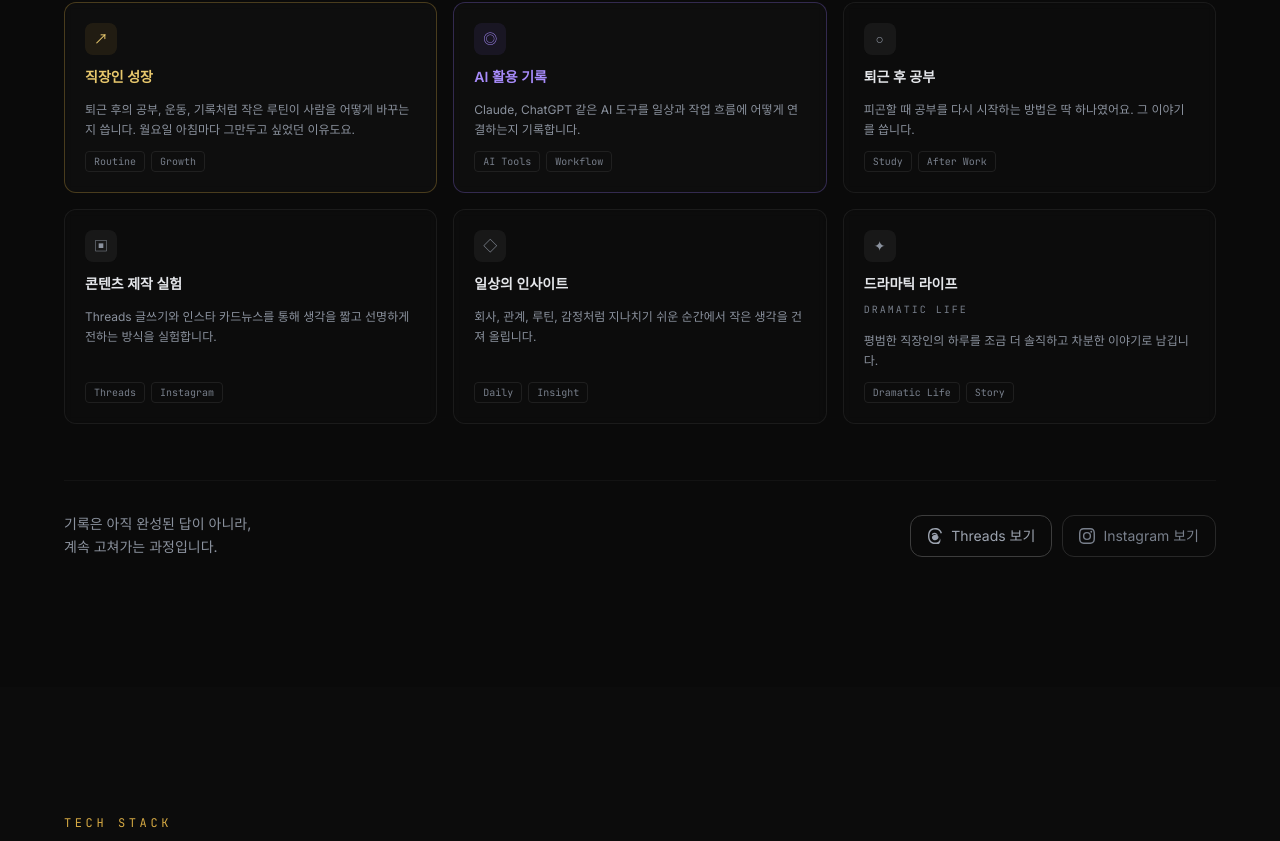
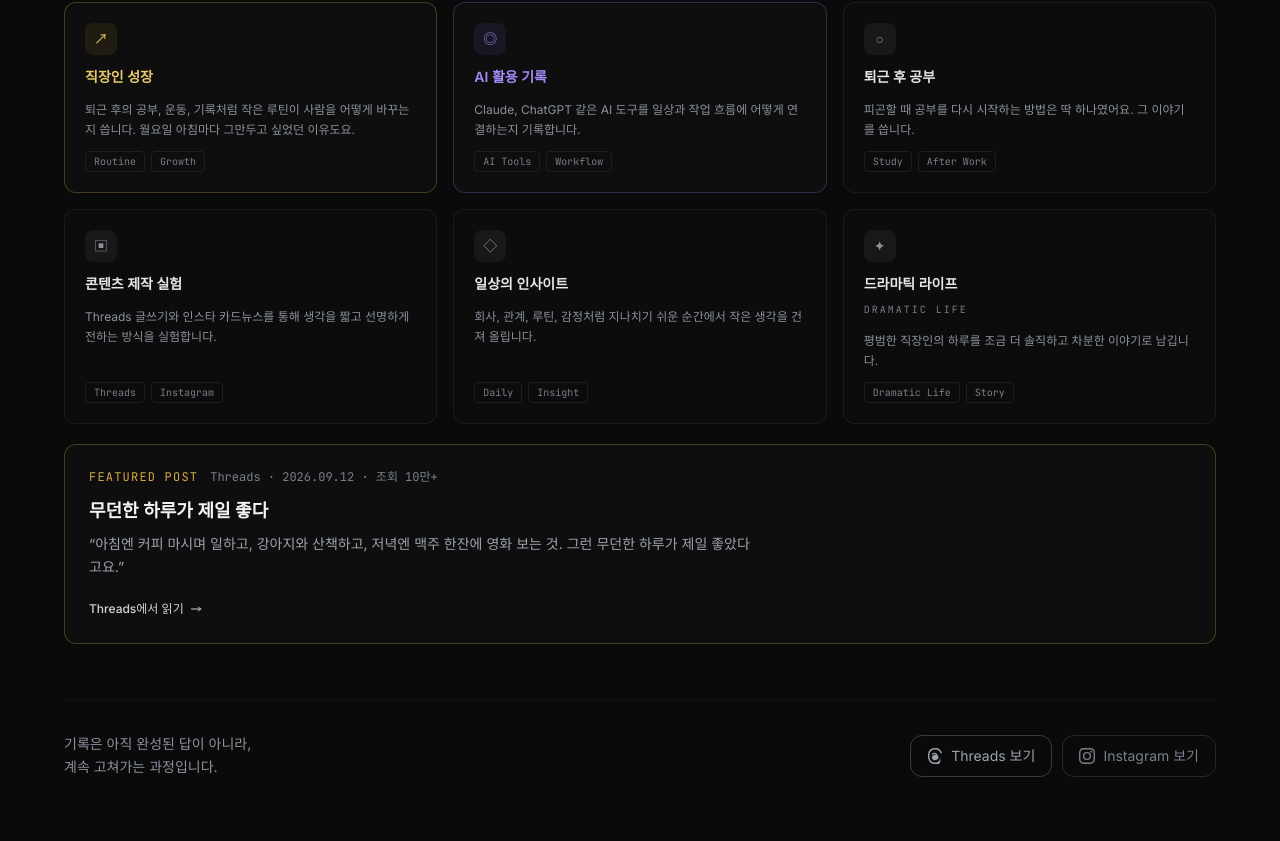
Before and after one commit to gustj369/portfolio, a React (Vite) app: page / in a window 1280 px wide. Shown: the part 4464-5305 px from the top of the page. Built offline with nearby package versions, Linux system fonts and the light colour scheme; a web font is replaced by a local one.

Commit message:
Writing 섹션에 Threads 대표 글 카드 추가
Co-Authored-By: Claude Opus 5.5 <noreply@anthropic.com>

```diff
--- a/src/components/Writing.jsx
+++ b/src/components/Writing.jsx
@@ -1,5 +1,36 @@
-import { writingTopics, formatWritingDuration, meta } from "../data/projects";
-import { InstagramIcon, ThreadsIcon } from "./icons";
+import { writingTopics, formatWritingDuration, meta, featuredPost } from "../data/projects";
+import { ArrowRightIcon, InstagramIcon, ThreadsIcon } from "./icons";
+
+function FeaturedPost({ post }) {
+  return (
+    <a
+      href={post.href}
+      target="_blank"
+      rel="noopener noreferrer"
+      aria-label={`대표 글 읽기: ${post.title} (${post.platform})`}
+      className="group block rounded-xl p-5 md:p-6 border border-gold-500/30 bg-dark-800/60 hover:border-gold-500/50 hover:shadow-[0_0_24px_rgba(212,168,67,0.07)] transition-all duration-300 md:hover:-translate-y-0.5"
+    >
+      <div className="flex flex-wrap items-center gap-x-3 gap-y-1 mb-3">
+        <span className="text-xs font-mono text-gold-500 tracking-widest">
+          FEATURED POST
+        </span>
+        <span className="text-xs font-mono text-gray-600">
+          {post.platform} · {post.date} · {post.stat}
+        </span>
+      </div>
+      <h3 className="text-base md:text-lg font-semibold text-gray-100 group-hover:text-gold-400 transition-colors duration-200 mb-2">
+        {post.title}
+      </h3>
+      <p className="text-sm text-gray-400 leading-relaxed max-w-2xl mb-4">
+        “{post.excerpt}”
+      </p>
+      <span className="inline-flex items-center gap-1.5 text-xs font-medium text-gray-300 group-hover:text-gold-400 transition-colors duration-200">
+        {post.platform}에서 읽기
+        <ArrowRightIcon className="w-3 h-3" />
+      </span>
+    </a>
+  );
+}
 
 function WritingCard({ topic }) {
   const isGold   = topic.accent === "gold";
@@ -101,11 +132,17 @@ export default function Writing({ months }) {
           </p>
         </div>
 
-        <div className="grid sm:grid-cols-2 lg:grid-cols-3 gap-4 mb-12 md:mb-14">
+        <div className="grid sm:grid-cols-2 lg:grid-cols-3 gap-4 mb-4 md:mb-5">
           {[featuredTopic, ...restTopics].filter(Boolean).map((topic) => (
             <WritingCard key={topic.title} topic={topic} />
           ))}
         </div>
+
+        {featuredPost && (
+          <div className="mb-12 md:mb-14">
+            <FeaturedPost post={featuredPost} />
+          </div>
+        )}
 
         {/* Bottom CTA */}
         <div className="flex flex-col sm:flex-row items-start sm:items-center justify-between gap-5 md:gap-6 pt-7 md:pt-8 border-t border-dark-600/40">
--- a/src/data/projects.js
+++ b/src/data/projects.js
@@ -204,6 +204,17 @@ export const writingTopics = [
   },
 ];
 
+// Writing 섹션 대표 글 — 주제 카드 아래에 강조 카드로 표시
+export const featuredPost = {
+  platform: "Threads",
+  date: "2026.09.12",
+  title: "무던한 하루가 제일 좋다",
+  excerpt:
+    "아침엔 커피 마시며 일하고, 강아지와 산책하고, 저녁엔 맥주 한잔에 영화 보는 것. 그런 무던한 하루가 제일 좋았다고요.",
+  stat: "조회 10만+",
+  href: "https://www.threads.com/@94hyeonseo/post/DdKkyRLE47w",
+};
+
 // AI Workflow section data
 export const workflowSteps = [
   {
```
